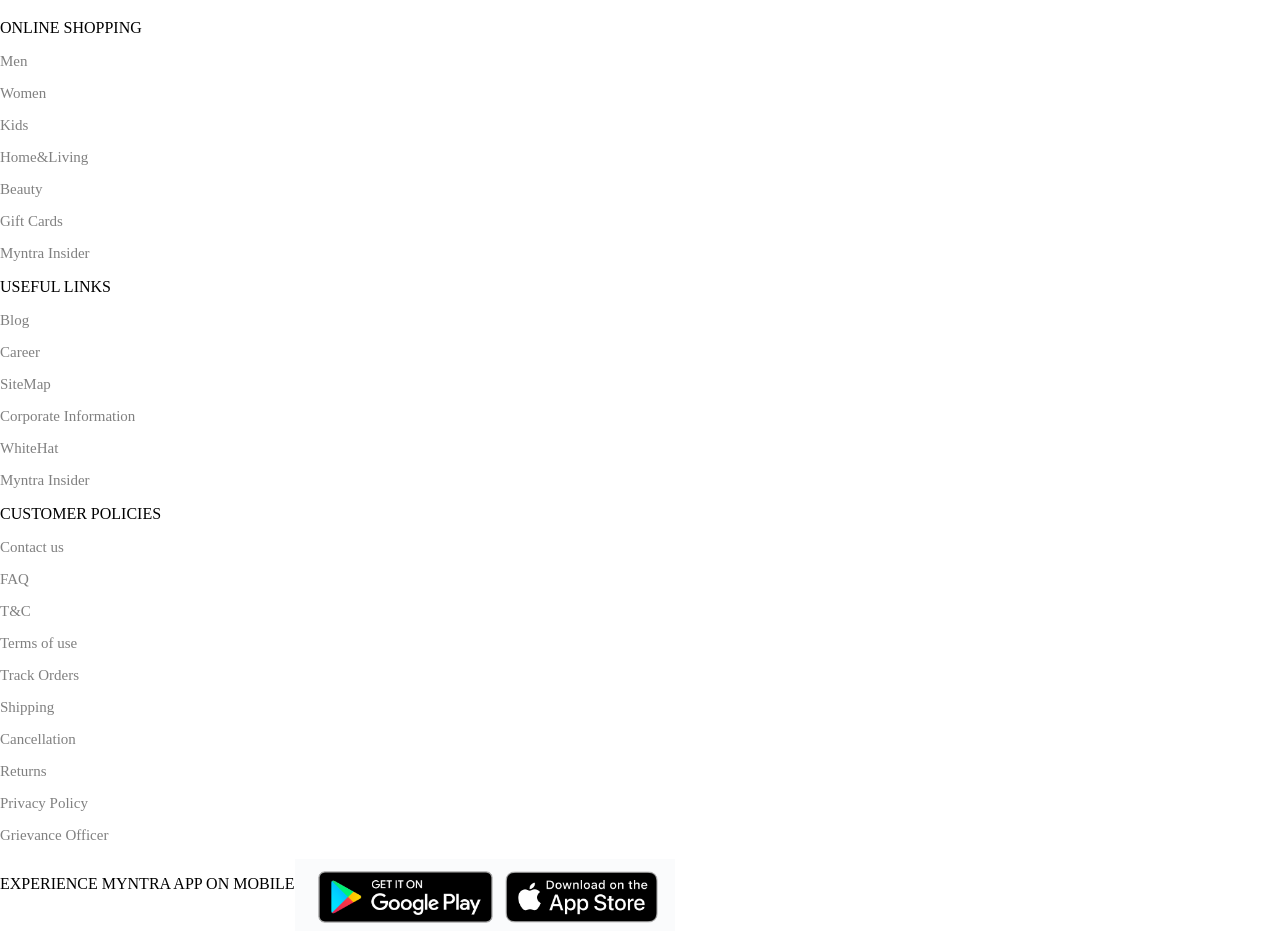
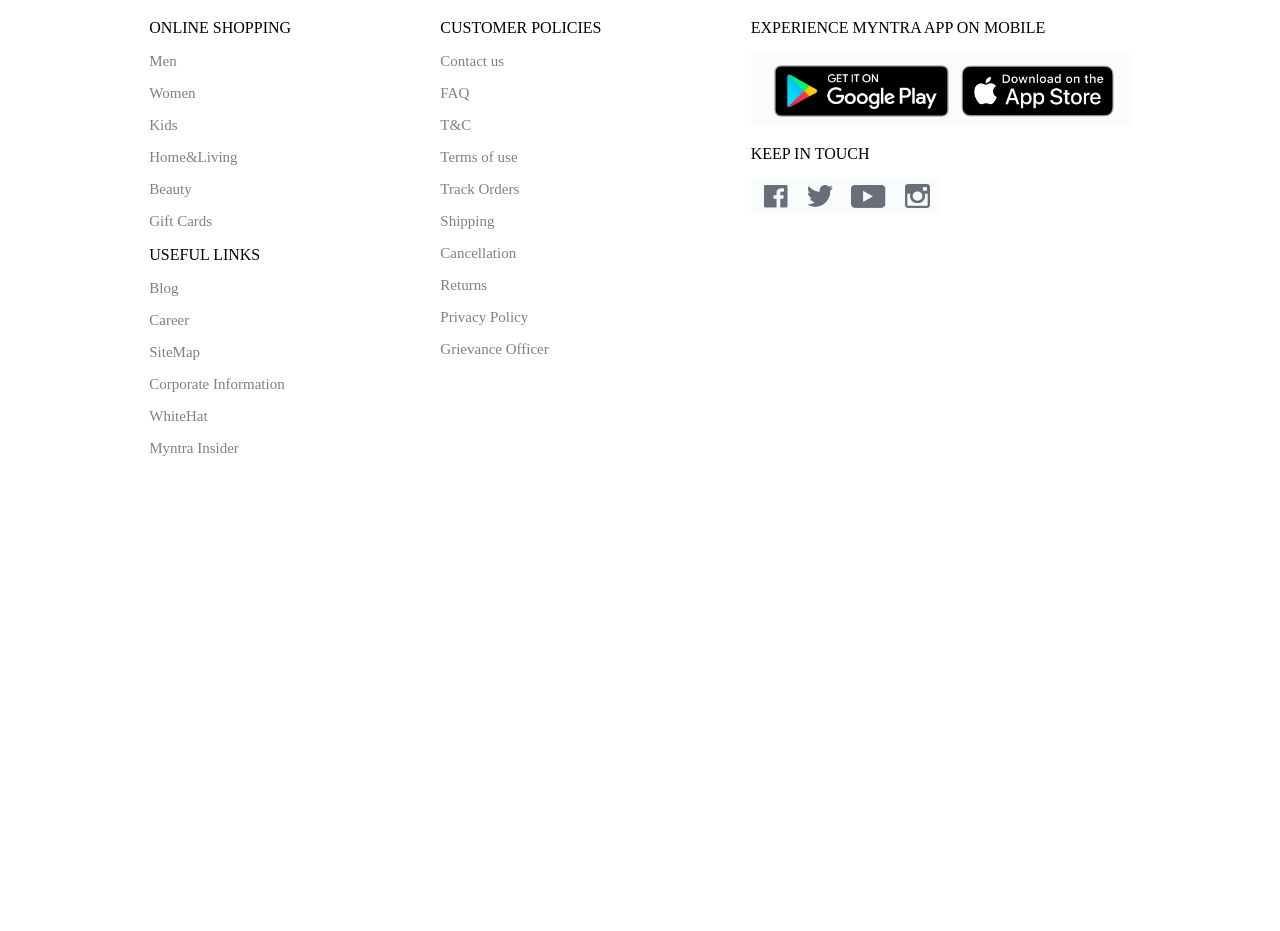
Before and after one commit to sudhakaran-kumaran/web-page, a plain HTML site: page index.html in a window 1280 px wide. Shown: the part 3421-4352 px from the top of the page. After the commit the page ends 3893 px from the top, so only its background shows below. Drawn offline with Linux system fonts and the light colour scheme.

Commit message:
webpage mod

```diff
--- a/index.html
+++ b/index.html
@@ -59,6 +59,8 @@
     <p class="products">SHOP BY CATEGORY</p>
     <img src="images/offers.png" alt="" />
     <div class="contents">
+      <div class="in">
+        <div class="in1">
           <p class="online">ONLINE SHOPPING</p>
           <p class="sonline">Men</p>
           <p class="sonline">Women</p>
@@ -66,7 +68,8 @@
           <p class="sonline">Home&Living</p>
           <p class="sonline">Beauty</p>
           <p class="sonline">Gift Cards</p>
-      <p class="sonline">Myntra Insider</p>
+        </div>
+        <div class="in2">
           <p class="online">USEFUL LINKS</p>
           <p class="sonline">Blog</p>
           <p class="sonline">Career</p>
@@ -75,9 +78,11 @@
           <p class="sonline">WhiteHat</p>
           <p class="sonline">Myntra Insider</p>
         </div>
-    <div class="customer">
+      </div>
+
+      <div class="in3">
         <p class="online">CUSTOMER POLICIES</p>
-      <div class="Policy">
+        <div class="in3a">
           <p class="sonline">Contact us</p>
           <p class="sonline">FAQ</p>
           <p class="sonline">T&C</p>
@@ -90,11 +95,12 @@
           <p class="sonline">Grievance Officer</p>
         </div>
       </div>
-    <div class="playstore">
-      <div class="mob">
+      <div class="ps">
         <p>EXPERIENCE MYNTRA APP ON MOBILE</p>
+        <img src="images/gplaystore.png" alt="" />
+        <p>KEEP IN TOUCH</p>
+        <img src="images/icons.png" alt="">
       </div>
-      <img src="images/gplaystore.png" alt="" />
     </div>
   </body>
 </html>
--- a/style.css
+++ b/style.css
@@ -45,11 +45,15 @@ body{
     font-family: 'Courier New', Courier, monospace;
     font-family: bold;
     font-size: 40px;
+
 }
+
 .sonline{
     color: gray;
     font-size: 15px;
 }
-.playstore{
+
+.contents{
     display: flex;
+    justify-content: space-evenly;
 }
```
Also changed, not shown: images/icons.png (added). Lines whose indentation alone changed are shown as unchanged.
